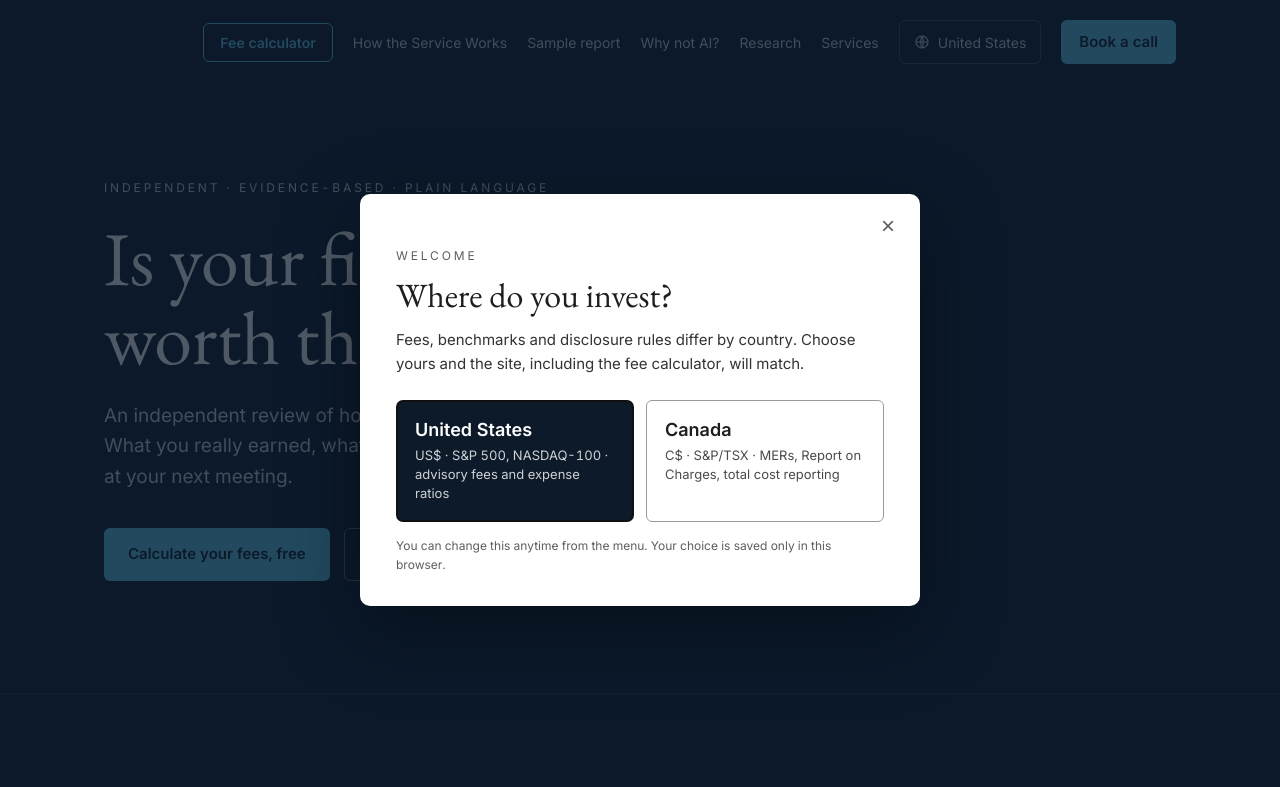
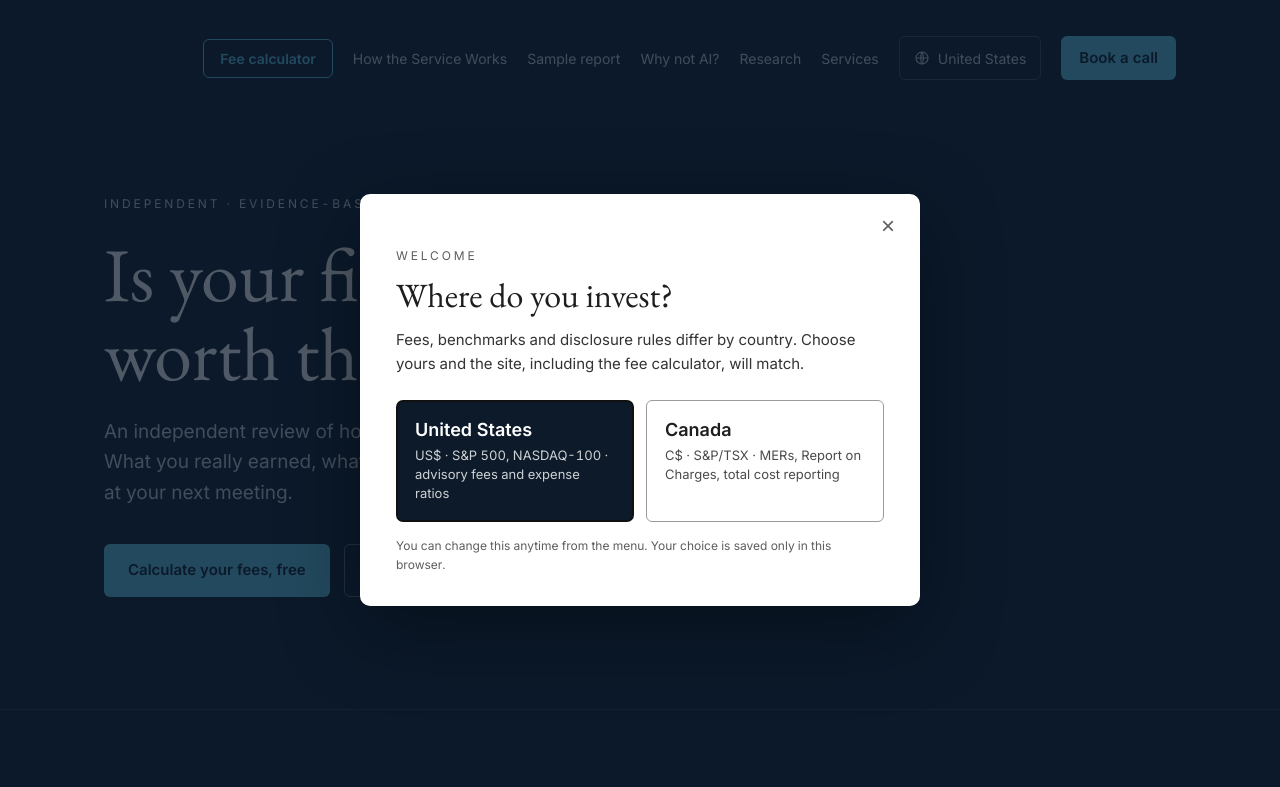
Before and after one commit to CognizantlyInc/advisor-fee-calculator, a website: page index.html in a window 1280 px wide. Shown: the top 787 px of the page. Drawn offline with nearby package versions, Linux system fonts and the light colour scheme.

Commit message:
More space above the top nav
Co-Authored-By: Claude Opus 5.5 <noreply@anthropic.com>
Claude-Session: https://claude.ai/code/session_015N1EEqNfnq95moL9PwrMrH

```diff
--- a/index.html
+++ b/index.html
@@ -33,7 +33,7 @@ section{scroll-margin-top:16px}
 
 /* header */
 .hero{background:var(--navy);color:#fff}
-.nav{display:flex;flex-wrap:wrap;justify-content:flex-end;align-items:center;gap:16px;padding-top:20px;padding-bottom:20px}
+.nav{display:flex;flex-wrap:wrap;justify-content:flex-end;align-items:center;gap:16px;padding-top:36px;padding-bottom:20px}
 .brand{display:flex;align-items:center;gap:10px;color:#fff;text-decoration:none;font-weight:600;font-size:14px}
 .brand .powered{font-size:10px;font-weight:400;letter-spacing:.28em;text-transform:uppercase;color:var(--mist);margin-right:6px}
 .brand .pws{font-size:12px;line-height:1.15;font-weight:700}
```
